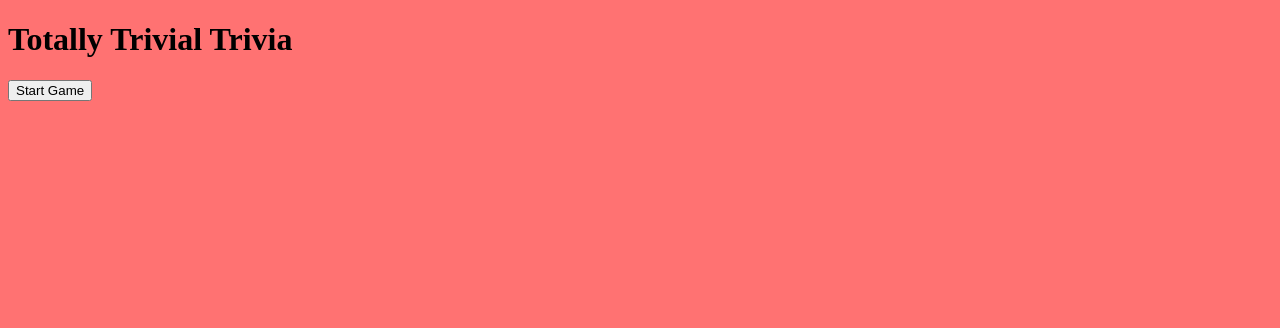
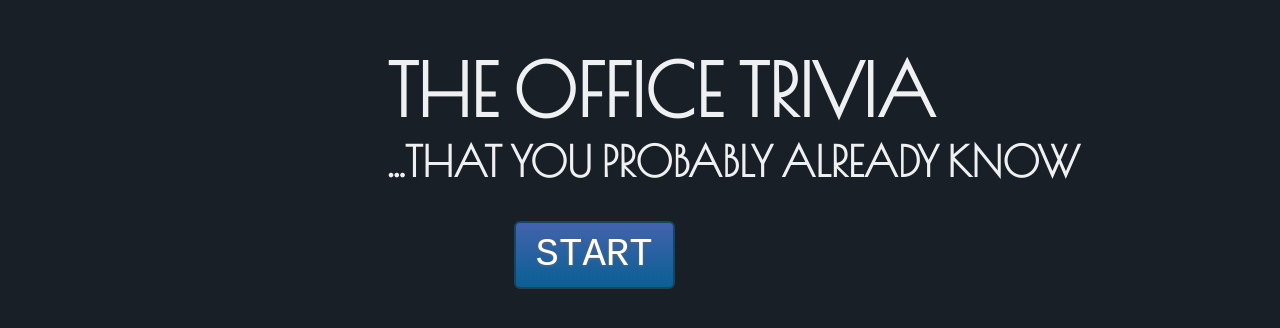
Before and after one commit to cgillis-ut/TriviaGame, a PHP site: page / in a window 1280 px wide. Shown: the top 328 px of the page. Run offline with PHP 8.4, Linux system fonts and the light colour scheme; some libraries are stand-ins or nearby versions.

Commit message:
updates final js, and adds styling to css and html

```diff
--- a/assets/css/style.css
+++ b/assets/css/style.css
@@ -1,15 +1,50 @@
-body{
-	background-color: #ff7272;
+body {
+  background-color: #191f26;
 }
 
-.image1{
-	background-image: url('assets/images/image1.jpg');
+.h1, .h2{
+		font-family: 'Poiret One', cursive;
+		margin-left: 30%;
+		color: #eff0f2;
+
 }
-.image2{}
-.image3{}
-.image4{}
-.image5{}
+.h1{
+	font-size: 72px;
+	margin-bottom: -30px;
+}
 
+.h2{
+	font-size: 42px;
+}
+
+.start{
+	font-family: 'Raleway', sans-serif;
+	font-size: 30px;
+	margin-left: 40%;
+  background: #4363ad;
+  background-image: -webkit-linear-gradient(top, #4363ad, #095f94);
+  background-image: -moz-linear-gradient(top, #4363ad, #095f94);
+  background-image: -ms-linear-gradient(top, #4363ad, #095f94);
+  background-image: -o-linear-gradient(top, #4363ad, #095f94);
+  background-image: linear-gradient(to bottom, #4363ad, #095f94);
+  -webkit-border-radius: 6;
+  -moz-border-radius: 6;
+  border-radius: 6px;
+  text-shadow: 0px 1px 3px #666666;
+  font-family: Courier New;
+  color: #ffffff;
+  font-size: 39px;
+  padding: 10px 20px 10px 20px;
+  border: solid #1b435c 2px;
+  text-decoration: none;
+}
+
+.start:hover {
+  background: #3cb0fd;
+  text-decoration: none;
+}
+
+}
 span{
 	display: block;
 	background-color: #8e9294;
--- a/index.html
+++ b/index.html
@@ -4,13 +4,15 @@
   <title></title>
   <script src="https://ajax.aspnetcdn.com/ajax/jQuery/jquery-3.1.1.min.js"></script>
     <link rel="stylesheet" href="assets/css/style.css">
-
+	<link href="https://fonts.googleapis.com/css?family=Poiret+One" rel="stylesheet">
   </head>
 <body>
 
-<h1>Totally Trivial Trivia</h1>
 
-<button type='button' class='start'>Start Game</button>
+<h1 class="h1">THE OFFICE TRIVIA</h1>
+<h2 class="h2">...THAT YOU PROBABLY ALREADY KNOW</h2>
+
+<button type='button' class='start'>START</button>
 
   <div id="timer-panel">
     <div id="time-remaining-text"></div><div id="timer"></div>
@@ -29,6 +31,8 @@
 
   <div id="image-container"></div>
 
+  <div id="final-score"></div>
+
 
 <script type="text/javascript" src="assets/javascript/pseudocode.js"></script>
 </body>
```
Also changed, not shown: assets/javascript/app.js (+219 -102 lines).
